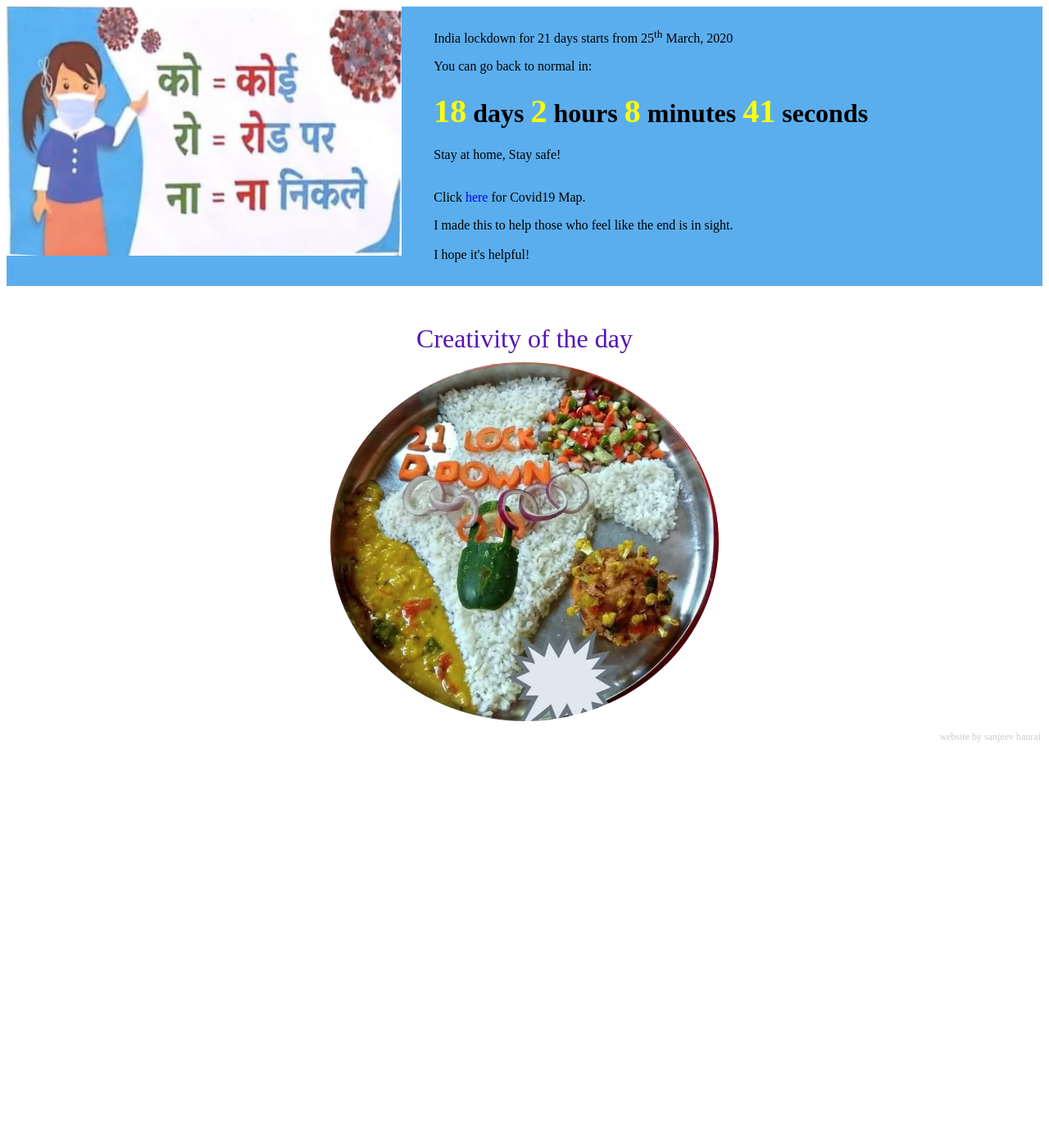
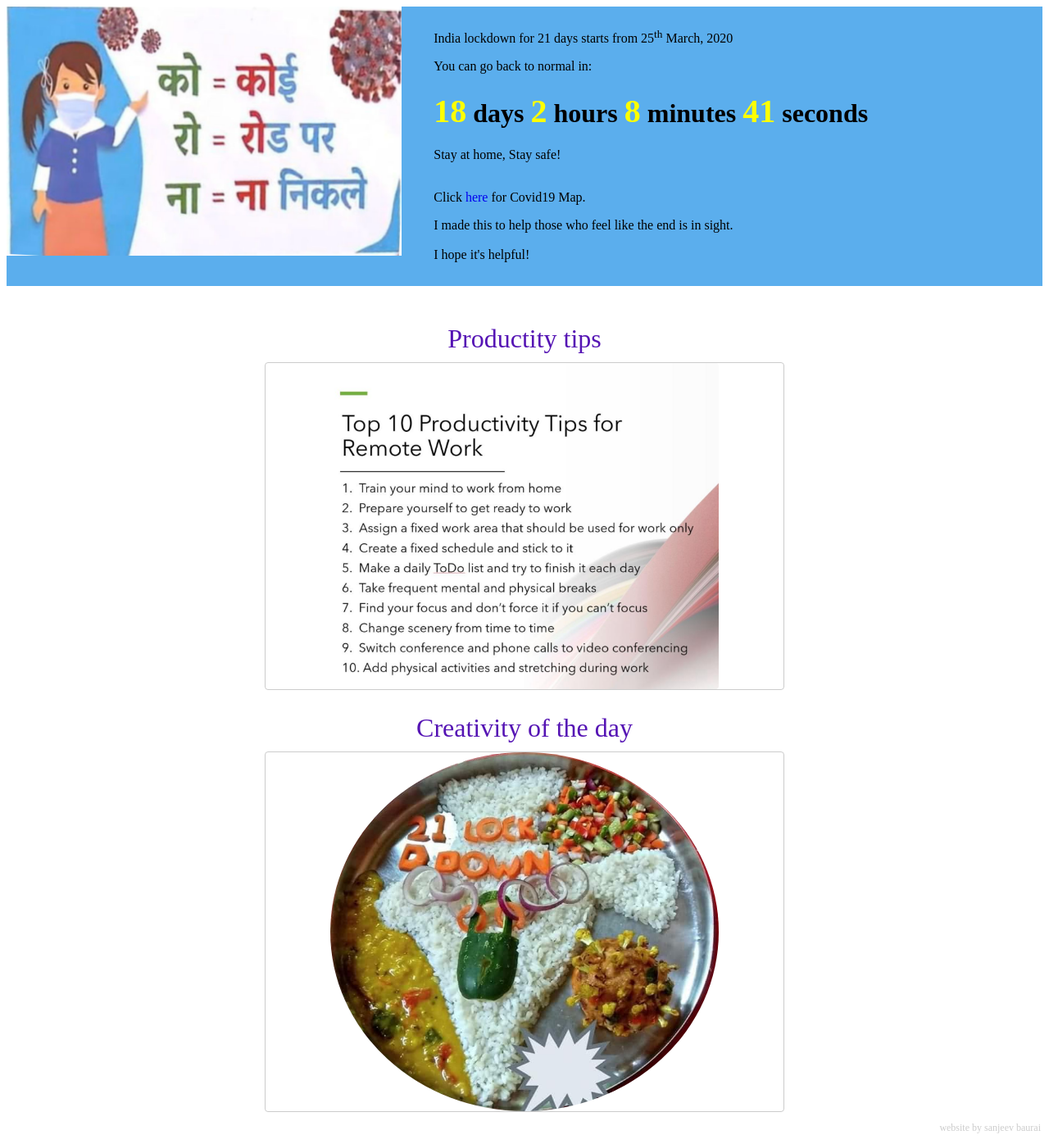
Before and after one commit to sanjeevbaurai/indialockdown, a PHP site: page / in a window 1280 px wide. Shown: the whole page at 82% size. Before the commit the page ends 906 px from the top, so only its background shows below. Run offline with PHP 8.4, Linux system fonts and the light colour scheme.

```diff
--- a/css/style.css
+++ b/css/style.css
@@ -27,14 +27,18 @@ p {
 .img{
     width: 50%;
     margin:0 auto;
-    border-radius: 50%;
     display: flex;
     justify-content: center;
+    border: solid 1px #ccc;
+    border-radius: 4px;
 }
 img {
     border-radius: 50%;
     width: 75%;
     height: 75%;
+}
+.img-producity  img{
+    border-radius: 4px;
 }
 .creativity{
     font-size: 2em;
--- a/index.html
+++ b/index.html
@@ -46,6 +46,11 @@
    <br/>
    <br/>
    <div class="wrap">
+
+    <div class="creativity">Productity tips</div>
+    <div class=" img img-producity"><img src="./images/productity-tips.png"></div>
+
+   <br/>
    <div class="creativity">Creativity of the day</div>
    <div class="img"><img src="./images/cretivity.jpg"></div>
    </div>
```
Also changed, not shown: images/productity-tips.png (added).
